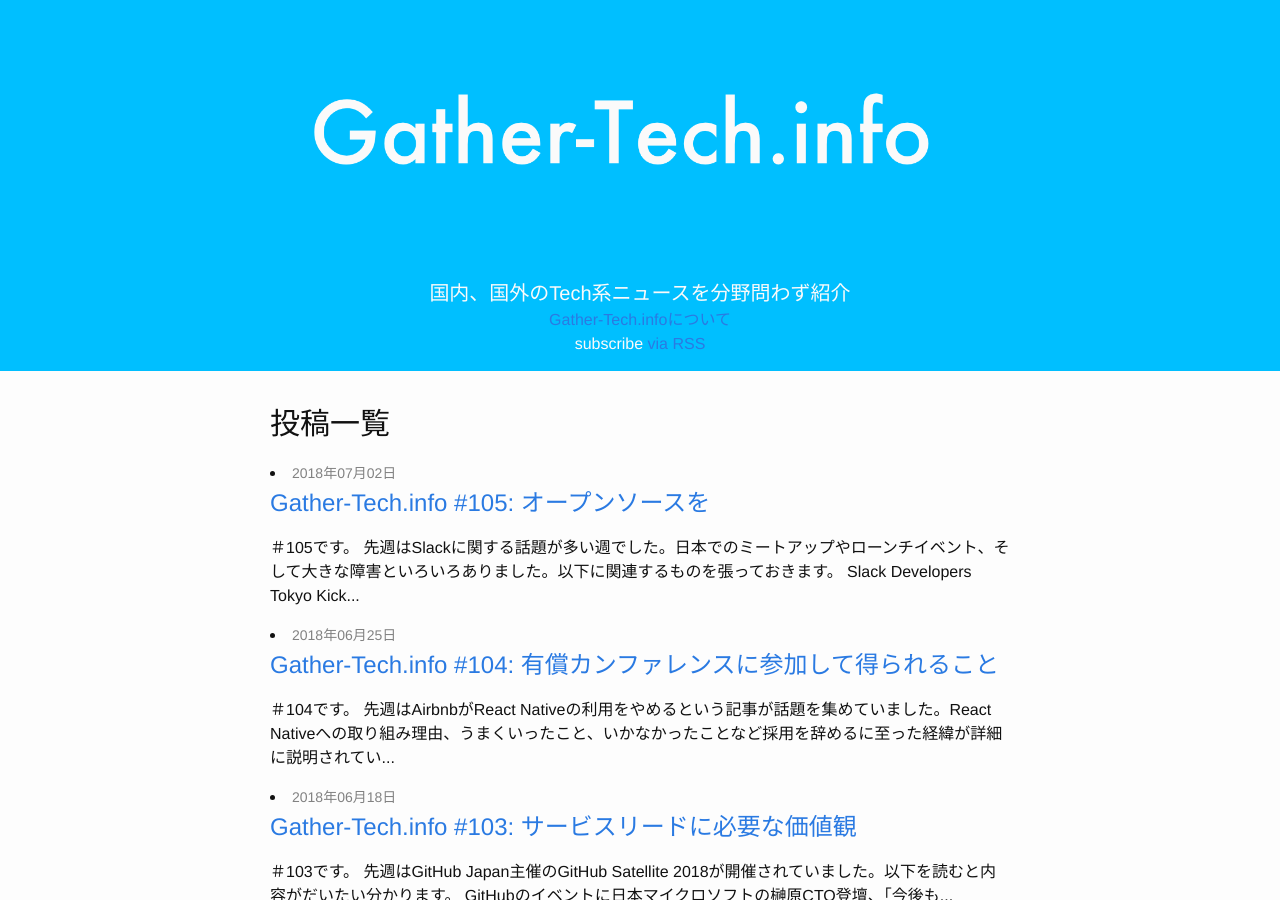
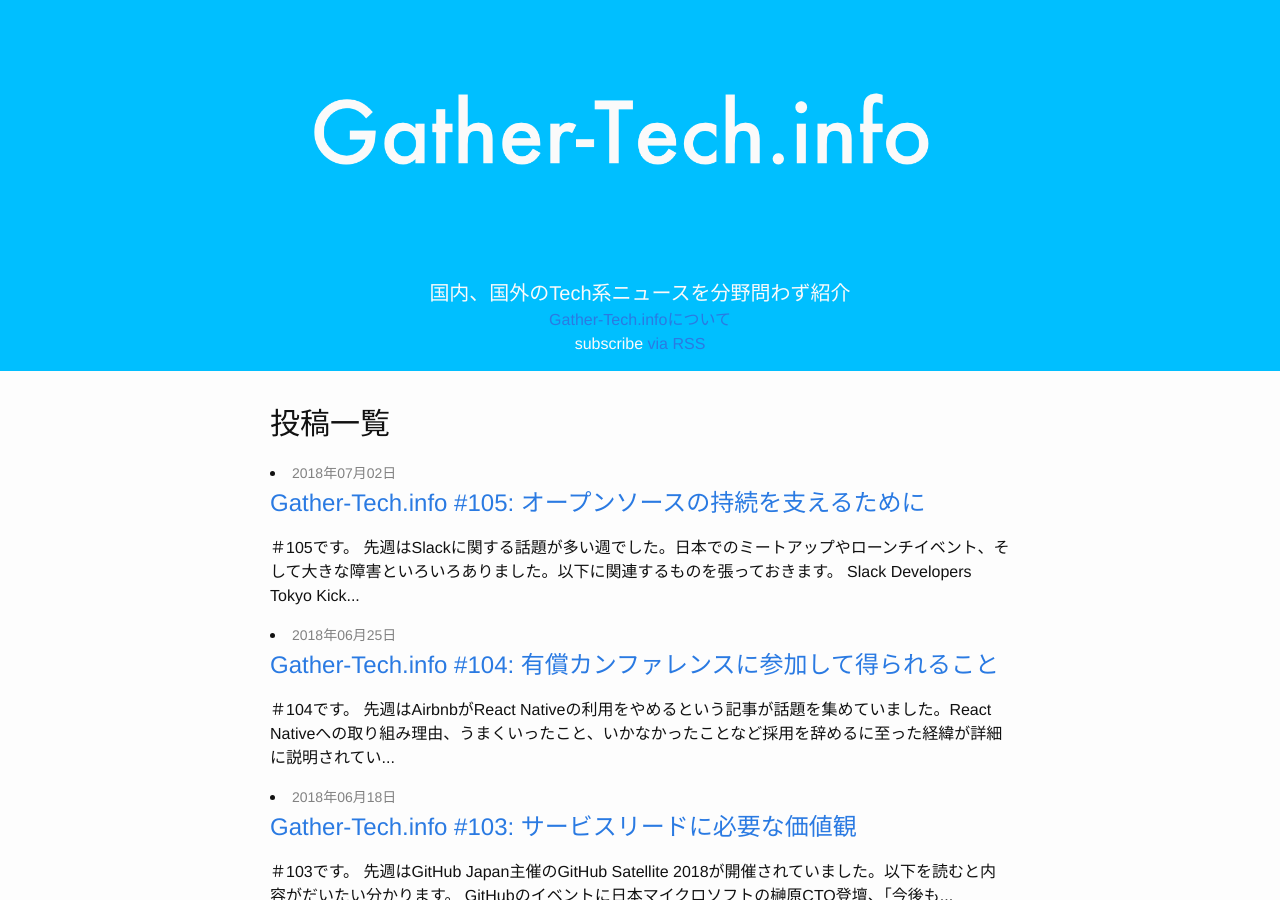
Before and after one commit to Gather-Tech/Gather-Tech.github.io, a Jekyll site: the page built from index.html, in a window 1280 px wide and 900 px high. Built offline with Jekyll 4.4.1, drawn with Linux system fonts in a browser that asks for light colours; the list of posts is cut into pages by our own code.

Commit message:
fix title

```diff
--- a/_posts/2018/2018-07-02-Gather105.md
+++ b/_posts/2018/2018-07-02-Gather105.md
@@ -1,6 +1,6 @@
 ---
 layout: post
-title: "Gather-Tech.info #105: オープンソースを"
+title: "Gather-Tech.info #105: オープンソースの持続を支えるために"
 description: "オープンソースの持続可能性、Enterprise App Design: Does iOS Fare with Android in terms of Security? など"
 date: 2018-07-02
 categories: news
```
